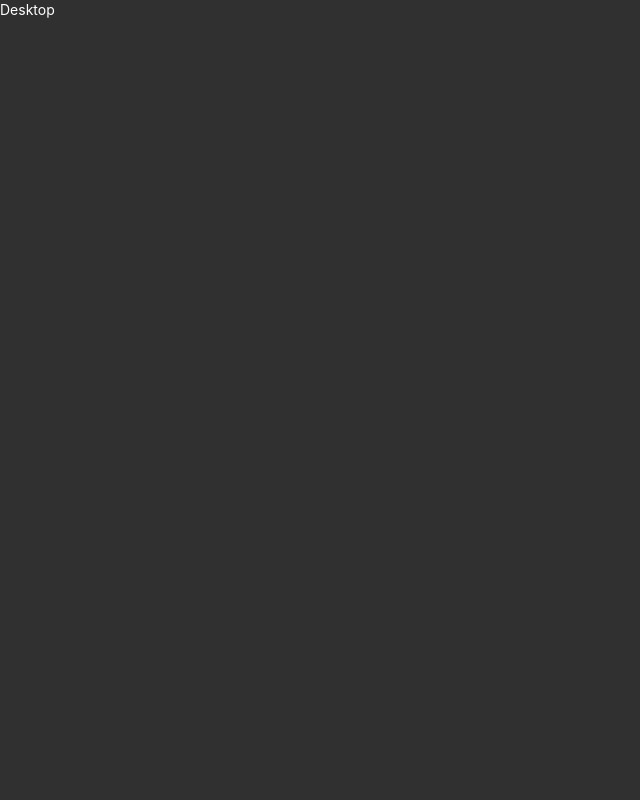
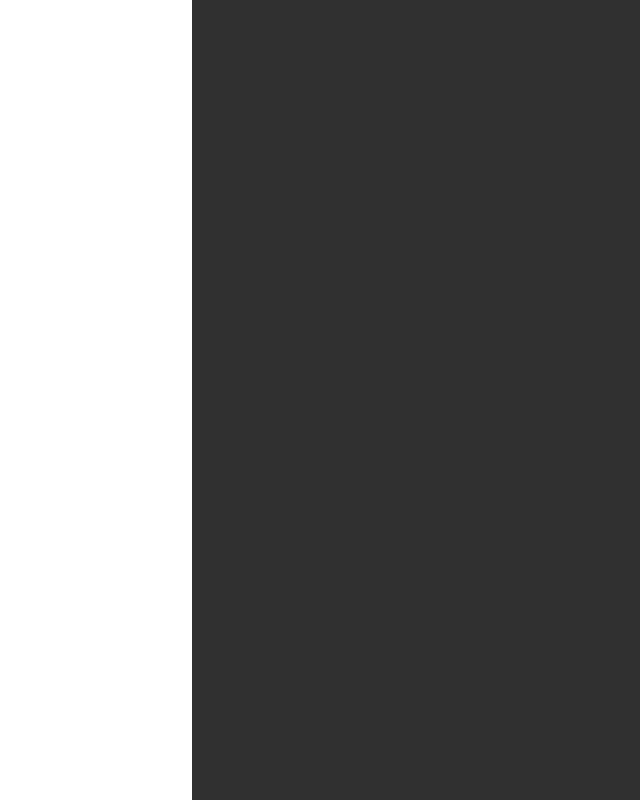
Before and after one commit to peterzung/Resume, a React (Create React App) app in the folder portfolio/: page / in a window 1280 px wide. Shown: the whole page, without its empty margins (0-640 px from the left). Built offline with nearby package versions, Linux system fonts and the light colour scheme.

Commit message:
added left pane

```diff
--- a/portfolio/src/App.js
+++ b/portfolio/src/App.js
@@ -8,7 +8,24 @@ class App extends Component {
 			<div className="App">
 				{/* Desktop View */}
 				<Hidden xsDown>
-					<Typography>Desktop</Typography>
+					<Typography component="h3" variant="h3">
+						{/* Side Pane */}
+						<div
+							style={{
+								backgroundColor: 'white',
+								textAlign: 'center',
+								position: 'fixed',
+								top: 0,
+								left: 0,
+								display: 'flex',
+								flexDirection: 'column',
+								width: '12rem',
+								height: '100vh'
+							}}
+						>
+							<Typography>Hola</Typography>
+						</div>
+					</Typography>
 				</Hidden>
 
 				{/* Mobile view */}
--- a/portfolio/src/index.js
+++ b/portfolio/src/index.js
@@ -5,10 +5,11 @@ import * as serviceWorker from './serviceWorker';
 
 import CssBaseline from '@material-ui/core/CssBaseline';
 import { MuiThemeProvider, createMuiTheme } from '@material-ui/core/styles';
-import { dark } from '@material-ui/core/styles/createPalette';
 
 const theme = createMuiTheme({
 	typography: {
+		useNextVariants: true,
+
 		// Use the system font instead of the default Roboto font.
 		fontFamily: [
 			'-apple-system',
```
